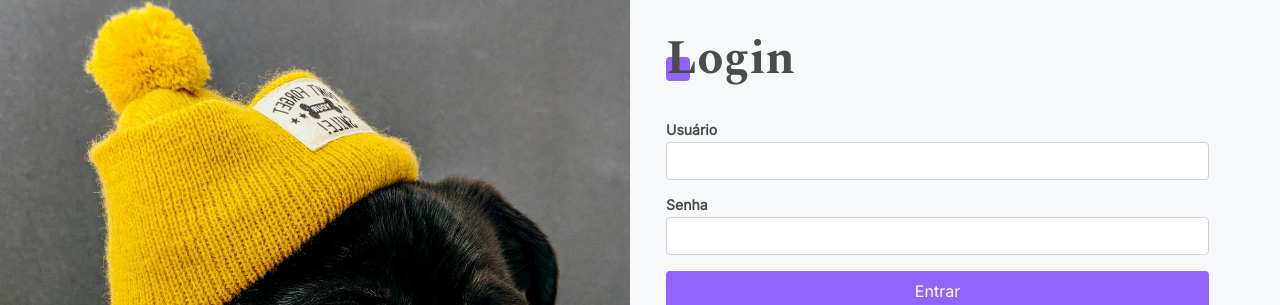
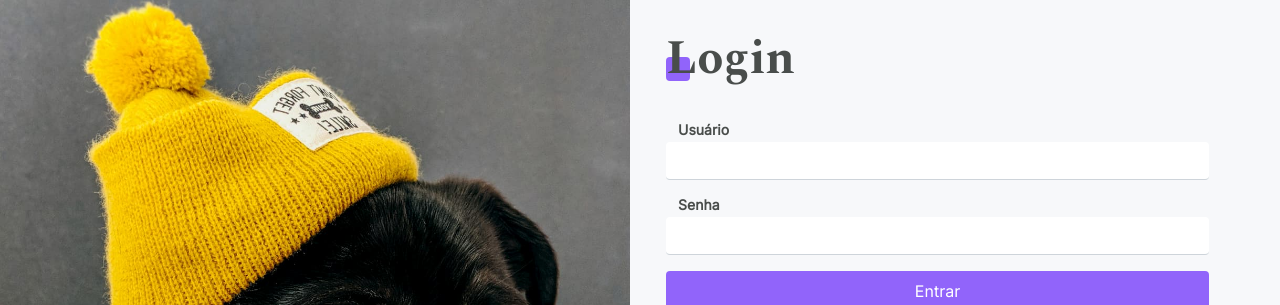
Before and after one commit to dfsilvadev/dogs, a React (Create React App) app: page /login in a window 1280 px wide. Shown: the part 166-471 px from the top of the page. Built offline with nearby package versions, Linux system fonts and the light colour scheme.

Commit message:
feat: nudando o estilo do input default

```diff
--- a/src/components/Input/index.tsx
+++ b/src/components/Input/index.tsx
@@ -19,8 +19,11 @@ const InputDefault: ForwardRefRenderFunction<HTMLInputElement, InputProps> = (
 ) => {
   return (
     <div className={styles["form-group"]}>
-      <label htmlFor={id}>{label}</label>
+      <label htmlFor={id} className={styles.label}>
+        {label}
+      </label>
       <input id={id} className={styles["form-control"]} {...props} ref={ref} />
+      <span className={styles.bar}></span>
       {error && <p className={styles.error}>{error.message}</p>}
     </div>
   );
--- a/src/components/Input/styles.module.scss
+++ b/src/components/Input/styles.module.scss
@@ -1,39 +1,70 @@
 .form-group {
-  display: grid;
-  grid-template-rows: auto;
-  gap: 0.25rem;
-
-  label {
-    color: var(--gray-800);
-    font-weight: 600;
-    font-size: 0.875rem;
-  }
+  position: relative;
 }
 
 .form-control {
   width: 100%;
   height: 2.375rem;
   padding: 0.375rem 0.75rem;
+  border-style: none none solid;
+  border-color: var(--gray-150);
+  border-width: 1px;
+  border-radius: 0.25rem;
+  outline: 0;
+  background-color: var(--white);
+  background-clip: padding-box;
   font-size: 1rem;
   line-height: 1.5;
-  background-color: var(--white);
-  background-clip: padding-box;
-  border: 1px solid var(--gray-150);
-  border-radius: 0.25rem;
 
-  transition: border-color 0.15s ease-in-out, box-shadow 0.15s ease-in-out;
+  transition: all 0.1s ease-out;
+}
 
-  &:hover:not(:disabled):not([readonly]),
-  &:focus {
-    color: #212529;
-    background-color: #fff;
-    border-color: var(--purple-400);
-    outline: 0;
-    box-shadow: 0 0 0 0.1rem rgba(111, 72, 201, 0.25);
-  }
+.label {
+  display: block;
+  color: var(--gray-800);
+  font-weight: 600;
+  font-size: 0.875rem;
+  padding-bottom: 0.25rem;
+  padding-left: 0.75rem;
+}
+
+.form-control:focus ~ .bar:before,
+.form-control:focus ~ .bar:after,
+.form-control:hover:not(:disabled):not([readonly]) ~ .bar:before,
+.form-control:hover:not(:disabled):not([readonly]) ~ .bar:after {
+  width: 50%;
+}
+
+.bar {
+  position: relative;
+  display: block;
+  width: 100%;
+}
+
+.bar:before,
+.bar:after {
+  content: "";
+  height: 1px;
+  width: 0;
+  bottom: 0px;
+  position: absolute;
+  background: var(--purple-400);
+  transition: 0.2s ease all;
+  -moz-transition: 0.2s ease all;
+  -webkit-transition: 0.2s ease all;
+}
+
+.bar:before {
+  left: 50%;
+}
+.bar:after {
+  right: 50%;
 }
 
 .error {
+  display: block;
   font-size: 0.75rem;
   color: var(--red-500);
+  padding-top: 0.25rem;
+  padding-left: 0.75rem;
 }
```
